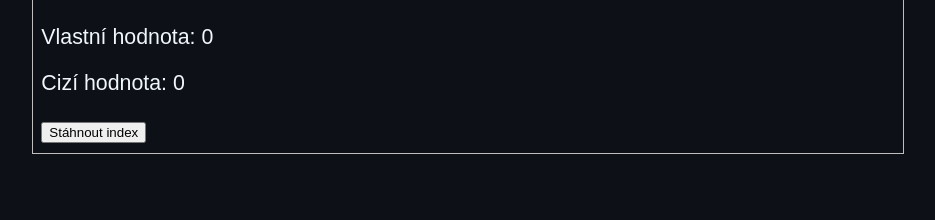
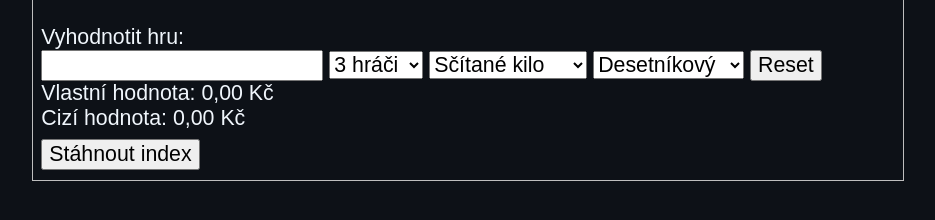
Before and after one commit to mariasek/mariasek.github.io, a website: page index.html in a window 1280 px wide. Shown: the part 90-310 px from the top of the page, without its empty margins (172-1107 px from the left). Drawn offline with Linux system fonts and the light colour scheme.

Commit message:
basic play evaluation

```diff
--- a/css/style.css
+++ b/css/style.css
@@ -80,3 +80,7 @@ body {
 		font-style: normal;
 	}
 }
+
+input, select, button {
+    font-size: 16pt;
+}
--- a/index.html
+++ b/index.html
@@ -12,9 +12,41 @@
 
     <body>
         <h1 id="h1">Mariášek</h1>
-        <p id="error"></p>
-        <p id="ownValue"></p>
-        <p id="enemyValue"></p>
-        <button onclick="downloadIndex()">Stáhnout index</button>
+        <div>
+            <div>
+                <label>Vyhodnotit hru:</label>
+            </div>
+            <input id="evaluate-play" oninput="onChangeEvaluatePlay()"></input>
+            <select id="group-size" onchange="onChangeEvaluatePlay()">
+                <option value="3">3 hráči</option>
+                <option value="4">4 hráči</option>
+                <option value="5">5 hráčů</option>
+                <option value="6">6 hráčů</option>
+                <option value="7">7 hráčů</option>
+                <option value="8">8 hráčů</option>
+            </select>
+            <select id="hundred-type" onchange="onChangeEvaluatePlay()">
+                <option value="ADD">Sčítané kilo</option>
+                <option value="MULTI">Násobené kilo</option>
+            </select>
+            <select id="multiplier" onchange="onChangeEvaluatePlay()">
+                <option value="1">Desetníkový</option>
+                <option value="2">Dvacetníkový</option>
+                <option value="10">Korunový</option>
+            </select>
+            <button onclick="clearEvaluatePlay()">Reset</button>
+            <div>
+                <span>Vlastní hodnota:</span>
+                <span id="ownValue"></span>
+            </div>
+            <div>
+                <span>Cizí hodnota:</span>
+                <span id="enemyValue"></span>
+            </div>
+            <span id="error"></span>
+        </div>
+        <div style="margin-top: 8px">
+            <button onclick="downloadIndex()">Stáhnout index</button>
+        </div>
     </body>
 </html>
--- a/js/main.js
+++ b/js/main.js
@@ -819,25 +819,26 @@ document.addEventListener('DOMContentLoaded', function() {
     const tests = new Tests()
     tests.runTests()
 
-    // let parser = new SimpleParser()
-    // const result = parser.parse('$:+k130-3s')
-    const opt = new IndexOption()
-    opt.hundredType = Hundred.ADD
-    const evaluator = new SimpleEvaluator(3, opt)
-    const result = evaluator.evaluate('+k130-3s*')
+    // if (!result.accepted) {
+    //     document.getElementById('error').textContent = 'Chyba: ' + result.errorMessage
+    // } else {
+    //     document.getElementById('ownValue').textContent = 'Vlastní hodnota: ' + result.ownValue.toString()
+    //     document.getElementById('enemyValue').textContent = 'Cizí hodnota: ' + result.enemyValue.toString()
+    // }
 
-    if (!result.accepted) {
-        document.getElementById('error').textContent = 'Chyba: ' + result.errorMessage
+    //onChangeEvaluatePlay()
+
+    if (localStorage.getItem('evaluatePlay') === undefined) {
+        clearEvaluatePlay()
     } else {
-        document.getElementById('ownValue').textContent = 'Vlastní hodnota: ' + result.ownValue.toString()
-        document.getElementById('enemyValue').textContent = 'Cizí hodnota: ' + result.enemyValue.toString()
+        loadEvaluatePlay()
     }
 
+    onChangeEvaluatePlay()
 
 }, false)
 
 function downloadIndex() {
-    //const data = 'Hello, world!'
     const data = localStorage.getItem('test-key')
     const blob = new Blob([data], { type: 'text/plain' })
     const fileURL = URL.createObjectURL(blob)
@@ -847,3 +848,59 @@ function downloadIndex() {
     document.body.appendChild(downloadLink)
     downloadLink.click()
 }
+
+/** @param {number} */
+function toCurrency(value) {
+    return ((value / 100).toFixed(2)).replaceAll('.', ',') + ' Kč'
+}
+
+class EvaluatePlay {
+    groupSize = 3
+    play = ''
+    hundredType = Hundred.ADD
+    multiplier = 1
+}
+
+function onChangeEvaluatePlay() {
+    const ep = new EvaluatePlay()
+
+    ep.groupSize = parseInt(document.getElementById('group-size').value)
+    ep.play = document.getElementById('evaluate-play').value
+    ep.hundredType = document.getElementById('hundred-type').value
+    ep.multiplier = parseInt(document.getElementById('multiplier').value)
+
+    localStorage.setItem('evaluatePlay', JSON.stringify(ep))
+
+    const indexOption = new IndexOption()
+    indexOption.hundredType = (ep.hundredType === 'ADD' ? Hundred.ADD : Hundred.MULTI)
+    indexOption.multiplier = ep.multiplier
+
+    const evaluator = new SimpleEvaluator(ep.groupSize, indexOption)
+    const result = evaluator.evaluate(ep.play)
+
+    if (ep.play.length > 0 && !result.accepted) {
+        document.getElementById('error').textContent = 'Chyba: ' + result.errorMessage
+        document.getElementById('ownValue').textContent = ''
+        document.getElementById('enemyValue').textContent = ''
+    } else {
+        document.getElementById('error').textContent = ''
+        document.getElementById('ownValue').textContent = toCurrency(result.ownValue)
+        document.getElementById('enemyValue').textContent = toCurrency(result.enemyValue)
+    }
+}
+
+function clearEvaluatePlay() {
+    const ep = new EvaluatePlay()
+    localStorage.setItem('evaluatePlay', JSON.stringify(ep))
+    loadEvaluatePlay()
+    onChangeEvaluatePlay()
+}
+
+function loadEvaluatePlay() {
+    const ep = new EvaluatePlay()
+    Object.assign(ep, JSON.parse(localStorage.getItem('evaluatePlay')))
+    document.getElementById('group-size').value = ep.groupSize
+    document.getElementById('evaluate-play').value = ep.play
+    document.getElementById('hundred-type').value = (ep.hundredType === Hundred.ADD ? 'ADD' : 'MULTI')
+    document.getElementById('multiplier').value = ep.multiplier
+}
```
